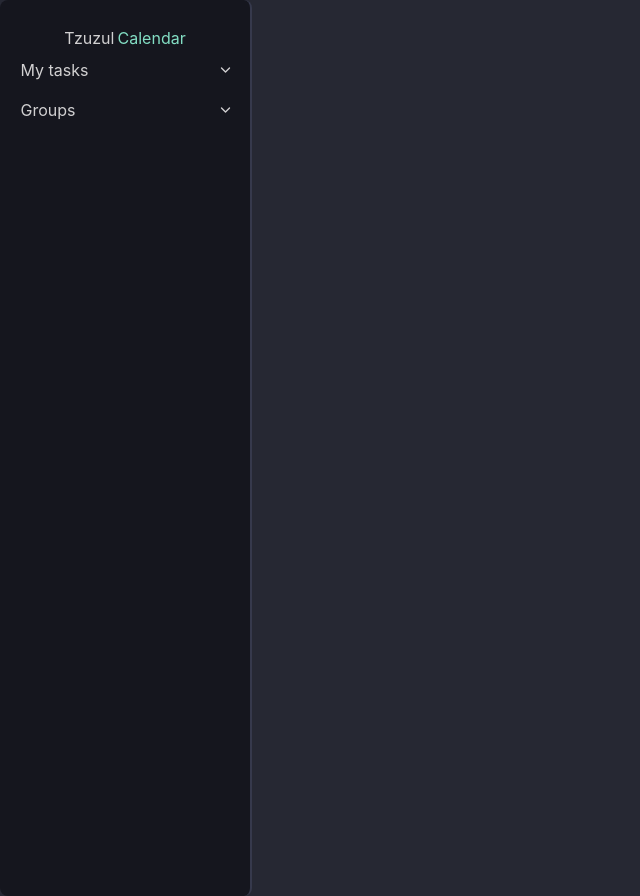
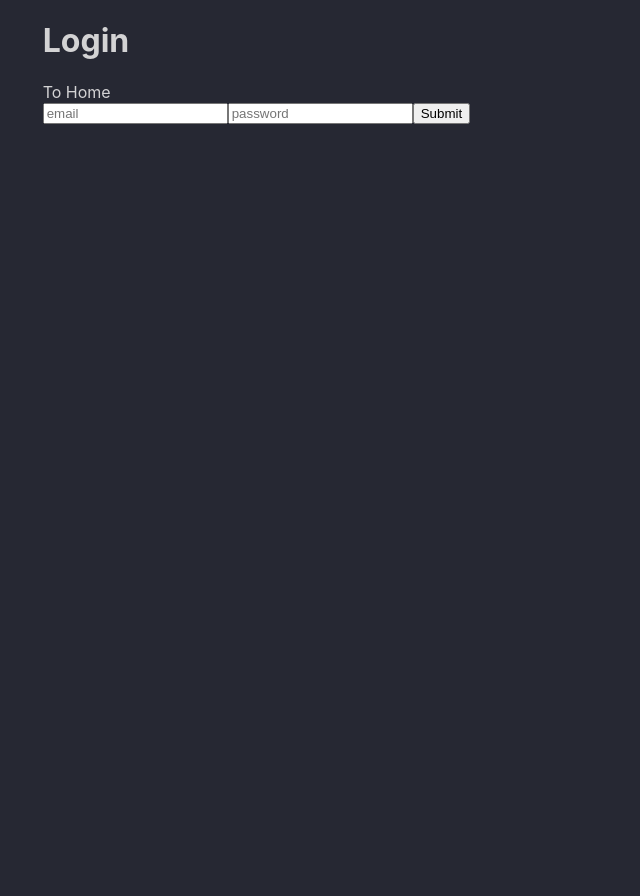
Before and after one commit to KevinQ05/agenda-app-tzuzul, a React (Create React App) app: page /login in a window 1280 px wide. Shown: the whole page, without its empty margins (0-640 px from the left). After the commit the page ends 800 px from the top, so only its background shows below. Built offline with nearby package versions, Linux system fonts and the light colour scheme.

Commit message:
Refactored drawer and wrapper

```diff
--- a/src/App.js
+++ b/src/App.js
@@ -1,48 +1,21 @@
 import "./App.scss";
-import { Routes, Route } from "react-router-dom";
+import { Routes, Route, Switch } from "react-router-dom";
 import { BrowserRouter as Router } from "react-router-dom";
-import { useState } from "react";
 import Home from "./pages/Home/Home";
-import Navbar from "./components/Navbar/Navbar";
-import Spacer from "./components/Spacer/Spacer";
-import Drawer from "./components/Drawer/Drawer";
-import DrawerDesktop from "./components/DrawerDesktop/DrawerDesktop";
-import { animated, useTransition } from "react-spring";
+
+import Login from "./pages/Login/Login";
+import NavigationWrapper from "./components/NavigationWrapper/NavigationWrapper";
 
 function App() {
-  const [drawerActive, setDrawerActive] = useState(false);
-  const transition = useTransition(drawerActive, {
-    from: { x: "-100%" },
-    enter: { x: "0" },
-    leave: { x: "-100%" },
-  });
-
-  const hideDrawer = () => {
-    setDrawerActive(false);
-    const wrapper = document.getElementById("wrapper");
-    wrapper.classList.remove("wrapper-active");
-  };
-  const showDrawer = () => {
-    setDrawerActive(true);
-    const wrapper = document.getElementById("wrapper");
-    wrapper.classList.add("wrapper-active");
-  };
-
-  const AnimatedDrawer = animated(Drawer);
-
   return (
     <Router>
-      {transition((style, item) =>
-        item ? <AnimatedDrawer style={style} onClickOut={hideDrawer} /> : <></>
-      )}
-      <DrawerDesktop />
-      <div className="wrapper" id="wrapper">
-        <Navbar onMenuClick={showDrawer} />
-        <Spacer />
-        <Routes>
+      <Routes>
+        <Route exact path="/" element={<NavigationWrapper />}>
           <Route exact path="/" element={<Home />} />
-        </Routes>
-      </div>
+          <Route path="dos" element={<>Pipi pupu check</>} />
+        </Route>
+        <Route path="/login" element={<Login />} />
+      </Routes>
     </Router>
   );
 }
--- a/src/components/Drawer/Drawer.jsx
+++ b/src/components/Drawer/Drawer.jsx
@@ -3,6 +3,7 @@ import { useRef } from "react";
 import { useOutsideAlerter } from "../../utils/utils";
 import DropDown from "../DropDown/DropDown";
 import Logo from "../Logo/Logo";
+import { Link } from "react-router-dom";
 
 export default function Drawer(props) {
   const drawerRef = useRef(null);
@@ -26,6 +27,14 @@ export default function Drawer(props) {
         <div>Grupo 1</div>
         <div>Grupo 2</div>
       </DropDown>
+      <DropDown label="Pages-PlaceHolder">
+        <Link to="/" onClick={props.onClickOut}>
+          Home
+        </Link>
+        <Link to="/login" onClick={props.onClickOut}>
+          Login
+        </Link>
+      </DropDown>
     </div>
   );
 }
--- /dev/null
+++ b/src/components/NavigationWrapper/NavigationWrapper.jsx
@@ -0,0 +1,43 @@
+import React from "react";
+import DrawerDesktop from "../DrawerDesktop/DrawerDesktop";
+import Spacer from "../Spacer/Spacer";
+import Navbar from "../Navbar/Navbar";
+import { useState } from "react";
+import { useTransition, animated } from "react-spring";
+import Drawer from "../Drawer/Drawer";
+import { Outlet } from "react-router-dom";
+
+export default function NavigationWrapper(props) {
+  const [drawerActive, setDrawerActive] = useState(false);
+  const transition = useTransition(drawerActive, {
+    from: { x: "-100%" },
+    enter: { x: "0" },
+    leave: { x: "-100%" },
+  });
+
+  const hideDrawer = () => {
+    setDrawerActive(false);
+    const wrapper = document.getElementById("wrapper");
+    wrapper.classList.remove("wrapper-active");
+  };
+  const showDrawer = () => {
+    setDrawerActive(true);
+    const wrapper = document.getElementById("wrapper");
+    wrapper.classList.add("wrapper-active");
+  };
+
+  const AnimatedDrawer = animated(Drawer);
+  return (
+    <>
+      {transition((style, item) =>
+        item ? <AnimatedDrawer style={style} onClickOut={hideDrawer} /> : <></>
+      )}
+      <DrawerDesktop />
+      <div className="wrapper" id="wrapper">
+        <Navbar onMenuClick={showDrawer} />
+        <Spacer />
+        <Outlet />
+      </div>
+    </>
+  );
+}
--- /dev/null
+++ b/src/pages/Login/Login.jsx
@@ -0,0 +1,25 @@
+import React from "react";
+import { Link } from "react-router-dom";
+import { useRef } from "react";
+
+export default function Login() {
+  const email = useRef();
+  const password = useRef();
+
+  function login(event) {
+    event.preventDefault();
+    console.log(email.current.value);
+    console.log(password.current.value);
+  }
+  return (
+    <div className="content">
+      <h1>Login</h1>
+      <Link to="/">To Home</Link>
+      <form action="">
+        <input ref={email} type="email" placeholder="email" />
+        <input ref={password} type="password" placeholder="password" />
+        <input type="submit" onClick={login} />
+      </form>
+    </div>
+  );
+}
```
